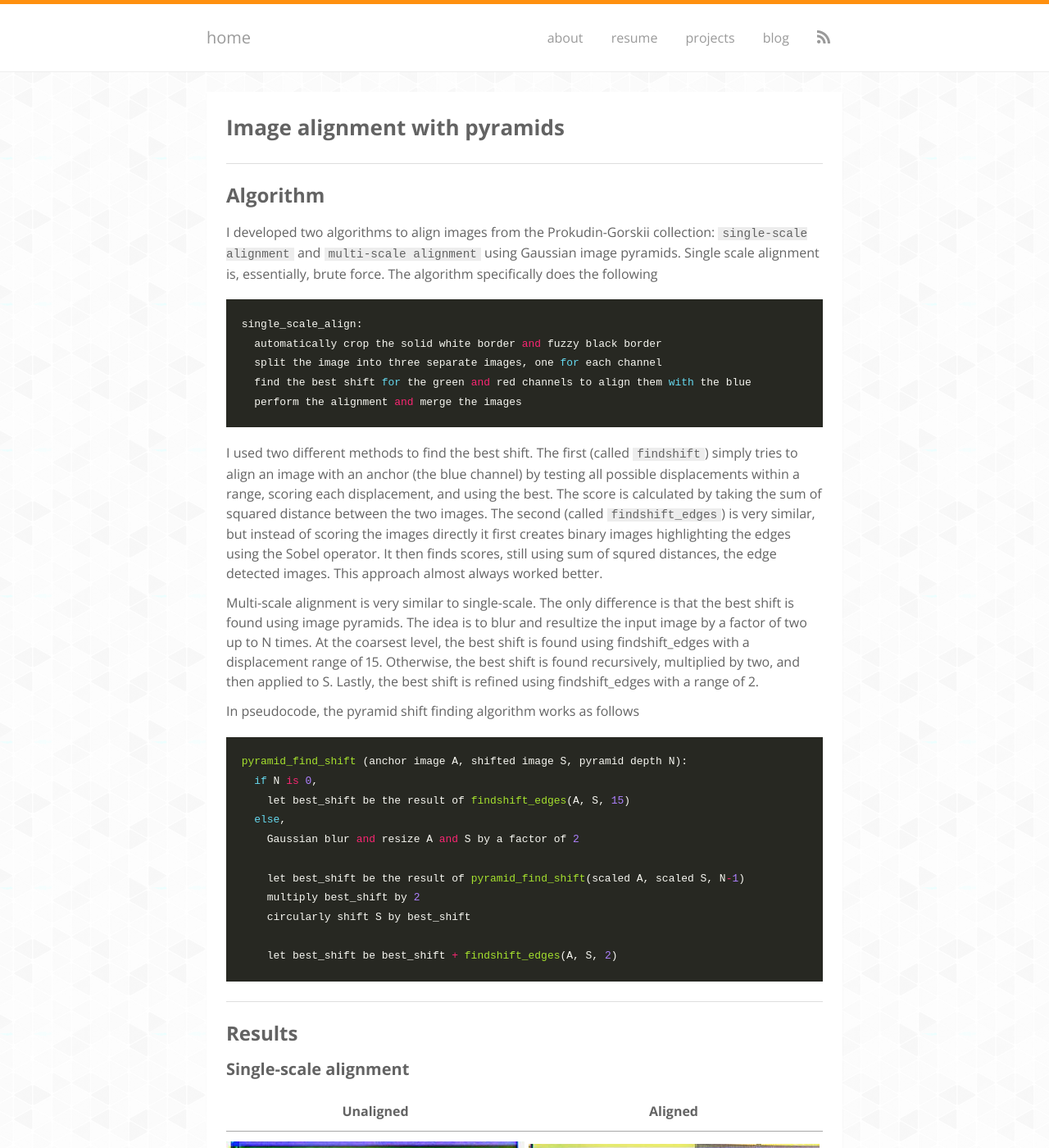
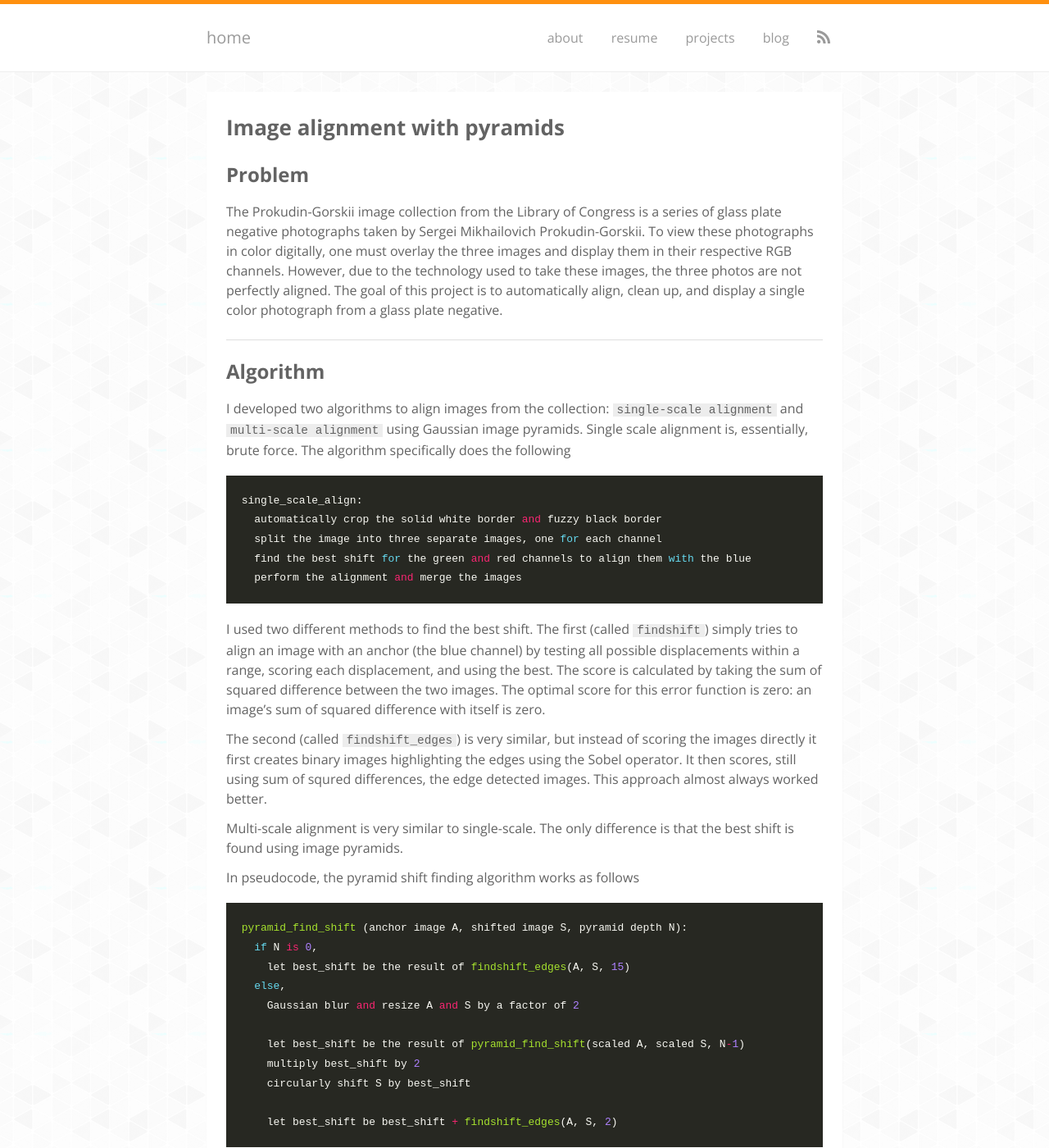
Before and after one commit to jmecom/jmecom.github.io, a Jekyll site: the page built from projects/computational-photography/image-alignment.md, in a window 1280 px wide and 1400 px high. Shown: the whole window at 82% size. Built offline with Jekyll 4.4.1, drawn with Linux system fonts in a browser that asks for light colours; nearby versions of some CDN libraries; some web fonts are replaced; some of the changed text lies outside the part shown.

Commit message:
Finished with writeup

```diff
--- a/projects/computational-photography/image-alignment.md
+++ b/projects/computational-photography/image-alignment.md
@@ -4,11 +4,15 @@
 date: 2016-02-04
 ---
 
+### Problem
+
+The Prokudin-Gorskii image collection from the Library of Congress is a series of glass plate negative photographs taken by Sergei Mikhailovich Prokudin-Gorskii. To view these photographs in color digitally, one must overlay the three images and display them in their respective RGB channels. However, due to the technology used to take these images, the three photos are not perfectly aligned. The goal of this project is to automatically align, clean up, and display a single color photograph from a glass plate negative.
+
 ___
 
 ### Algorithm
 
-I developed two algorithms to align images from the Prokudin-Gorskii collection: `single-scale alignment` and `multi-scale alignment` using Gaussian image pyramids. Single scale alignment is, essentially, brute force. The algorithm specifically does the following
+I developed two algorithms to align images from the collection: `single-scale alignment` and `multi-scale alignment` using Gaussian image pyramids. Single scale alignment is, essentially, brute force. The algorithm specifically does the following
 
 {% highlight python %}
 single_scale_align:
@@ -18,9 +22,11 @@
   perform the alignment and merge the images
 {% endhighlight %}
 
-I used two different methods to find the best shift. The first (called `findshift`) simply tries to align an image with an anchor (the blue channel) by testing all possible displacements within a range, scoring each displacement, and using the best. The score is calculated by taking the sum of squared distance between the two images. The second (called `findshift_edges`) is very similar, but instead of scoring the images directly it first creates binary images highlighting the edges using the Sobel operator. It then finds scores, still using sum of squred distances, the edge detected images. This approach almost always worked better.
+I used two different methods to find the best shift. The first (called `findshift`) simply tries to align an image with an anchor (the blue channel) by testing all possible displacements within a range, scoring each displacement, and using the best. The score is calculated by taking the sum of squared difference between the two images. The optimal score for this error function is zero: an image's sum of squared difference with itself is zero.
 
-Multi-scale alignment is very similar to single-scale. The only difference is that the best shift is found using image pyramids. The idea is to blur and resultize the input image by a factor of two up to N times. At the coarsest level, the best shift is found using findshift_edges with a displacement range of 15. Otherwise, the best shift is found recursively, multiplied by two, and then applied to S. Lastly, the best shift is refined using findshift_edges with a range of 2.
+The second (called `findshift_edges`) is very similar, but instead of scoring the images directly it first creates binary images highlighting the edges using the Sobel operator. It then scores, still using sum of squred differences, the edge detected images. This approach almost always worked better.
+
+Multi-scale alignment is very similar to single-scale. The only difference is that the best shift is found using image pyramids.
 
 In pseudocode, the pyramid shift finding algorithm works as follows
 
@@ -37,6 +43,17 @@
 
     let best_shift be best_shift + findshift_edges(A, S, 2)
 {% endhighlight %}
+
+### Performance
+
+The performance of the algorithms is summarized in the table below.
+
+|                | Single-scale  | Multi-scale
+: ------------- :|:-------------:|: ----------:
+| findshift      | 5 seconds     | 8 seconds
+| findshift_edges| 34 seconds    | 92 seconds
+
+Edge detection greatly slows the algorithm down, but for certain images gives better results. This is discussed further in the extra-credit section below.
 
 ___
 
@@ -55,6 +72,12 @@
 
 Unaligned images are displayed before aligned images. To view full images, right click and "view image".
 
+![]({{ jmecom.github.io }}/images/gorskii-collection/big-un-town.jpg)
+![]({{ jmecom.github.io }}/images/gorskii-collection/big-town.jpg)
+![]({{ jmecom.github.io }}/images/gorskii-collection/big-un-church.jpg)
+![]({{ jmecom.github.io }}/images/gorskii-collection/big-church.jpg)
+![]({{ jmecom.github.io }}/images/gorskii-collection/big-un-guy.jpg)
+![]({{ jmecom.github.io }}/images/gorskii-collection/big-guy.jpg)
 ![]({{ jmecom.github.io }}/images/gorskii-collection/big-un-field.jpg)
 ![]({{ jmecom.github.io }}/images/gorskii-collection/big-field.jpg)
 ![]({{ jmecom.github.io }}/images/gorskii-collection/big-un-3girls.jpg)
@@ -92,6 +115,8 @@
 :-------------------------:|:-------------------------:
 ![]({{ jmecom.github.io }}/images/gorskii-collection/uncropped-findshift-girl.jpg)  |  ![]({{ jmecom.github.io }}/images/gorskii-collection/uncropped-edges_findshift-girl.jpg)
 
+The difference is not as great when the images are cropped first. The most likely explanation for `findshift`'s failure is an attempt to line up border colors that overpowers the attempt to line up the actual image. `findshift_edges` probably detects the edges of the girl very effectively and values lining her up more.
+
 ### Fake glass negatives
 
 I used Photoshop to create fake glass negatives from photos that I took in San Francisco. The result of running my algorithm on these images is below.
@@ -100,3 +125,15 @@
 :-------------------------:|:-------------------------:
 ![]({{ jmecom.github.io }}/images/gorskii-collection/un-sf1.jpg)  |  ![]({{ jmecom.github.io }}/images/gorskii-collection/sf1.jpg)
 ![]({{ jmecom.github.io }}/images/gorskii-collection/un-hayes.jpg)  |  ![]({{ jmecom.github.io }}/images/gorskii-collection/hayes.jpg)
+
+### Analysis and conclusion
+
+Overall, the algorithms perform quite well especially when edge detection is used. Some images above don't quite have perfect results, such as the man in the field, but do better than not aligning at all. The most notable failure case was the one described above in extra-credit of the girl standing in the field. However, after cropping and edge detection is added, that photo ends up being one of the best aligned images.
+
+If I were to try to improve the algorithm, I'd like to try the following
+
+* 1) Better cropping. The cropping of the fuzzy black borders was okay, but could be improved.
+
+* 2) Try using gradients. Edge detection helped the algorithm quite a bit, so I'm curious about what gradients may do.
+
+* 3) Recoloration. Many photos have distorted colors, so automatically rebalancing the colors could noticable improve image quality.
```
Also changed, not shown: images/gorskii-collection/big-church.jpg (added), images/gorskii-collection/big-guy.jpg (added), images/gorskii-collection/big-town.jpg (added), images/gorskii-collection/big-un-church.jpg (added), images/gorskii-collection/big-un-guy.jpg (added), images/gorskii-collection/big-un-town.jpg (added).
